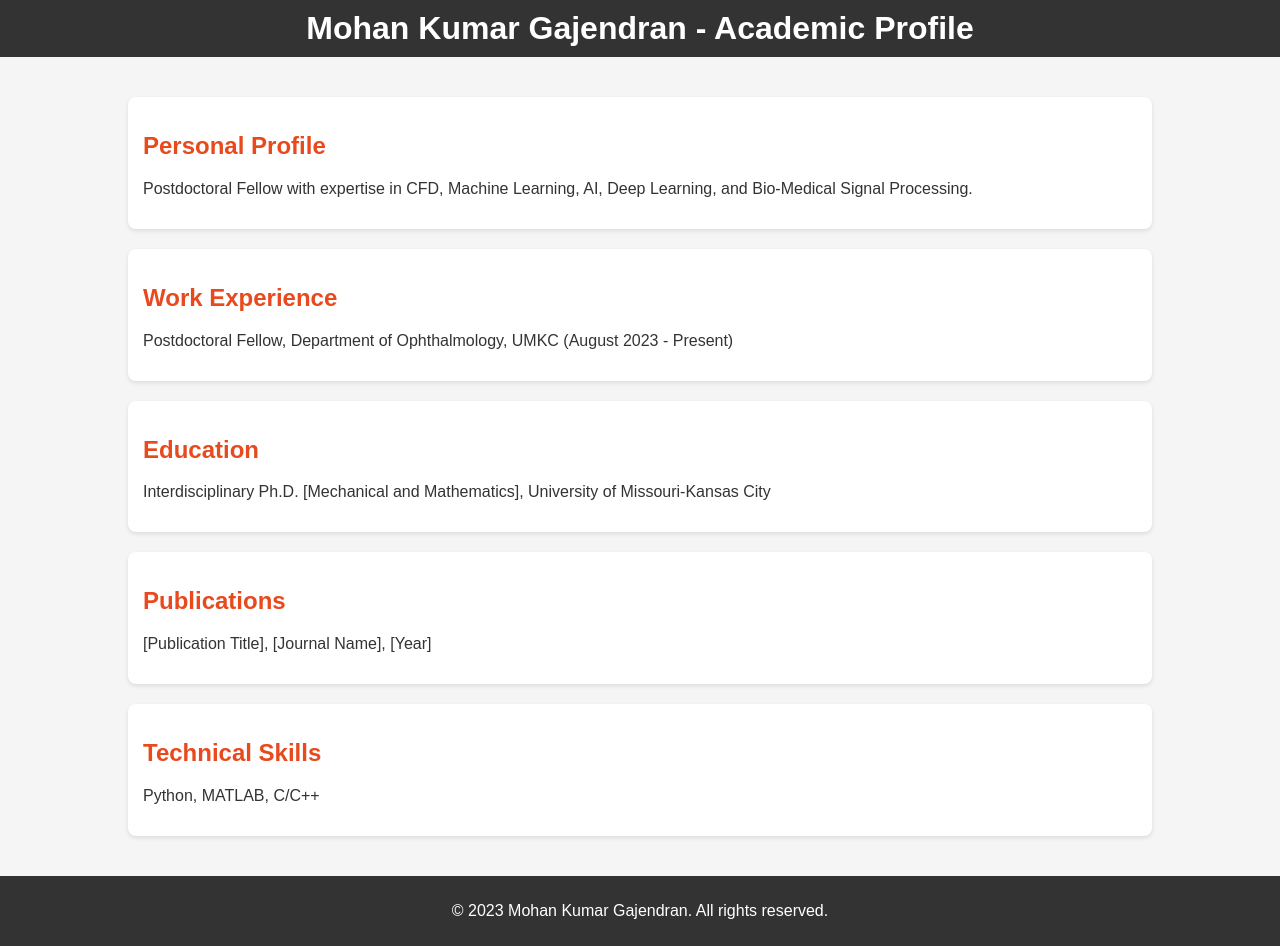
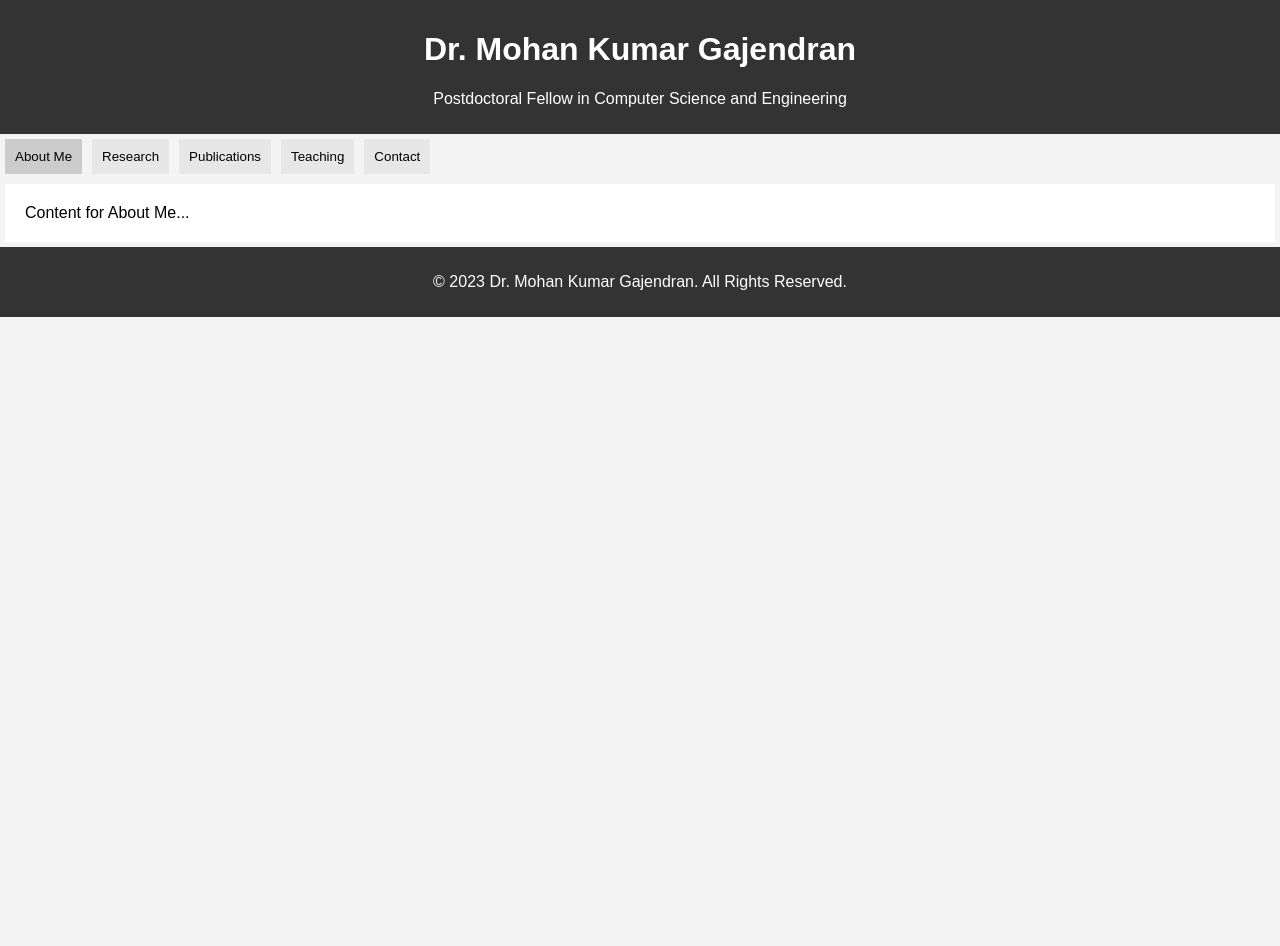
Before and after one commit to mkgajendran/mkgajendran.github.io, a plain HTML site: page index.html in a window 1280 px wide. After the commit the page ends 800 px from the top, so only its background shows below. Drawn offline with Linux system fonts and the light colour scheme.

Commit message:
Update index.html

```diff
--- a/index.html
+++ b/index.html
@@ -2,103 +2,94 @@
 <html lang="en">
 <head>
     <meta charset="UTF-8">
+    <meta http-equiv="X-UA-Compatible" content="IE=edge">
     <meta name="viewport" content="width=device-width, initial-scale=1.0">
-    <title>Mohan Kumar Gajendran - Academic Profile</title>
+    <title>Dr. Mohan Kumar Gajendran - Academic Profile</title>
     <style>
         body {
             font-family: Arial, sans-serif;
             margin: 0;
             padding: 0;
-            background-color: #f5f5f5;
-            color: #333;
+            background-color: #f4f4f4;
         }
-        .container {
-            width: 80%;
-            margin: auto;
-            padding: 20px;
-        }
-        header {
-            background-color: #333;
-            color: white;
-            padding: 10px 0;
-            text-align: center;
-        }
-        header h1 {
-            margin: 0;
-        }
-        section {
-            background-color: white;
-            margin: 20px 0;
-            padding: 15px;
-            border-radius: 8px;
-            box-shadow: 0 2px 4px rgba(0, 0, 0, 0.1);
-        }
-        h2 {
-            color: #e8491d;
-        }
-        ul {
-            list-style-type: none;
-            padding: 0;
-        }
-        footer {
+        header, footer {
             background-color: #333;
             color: white;
             text-align: center;
             padding: 10px 0;
-            position: relative;
-            bottom: 0;
-            width: 100%;
+        }
+        .tab {
+            cursor: pointer;
+            padding: 10px;
+            margin: 5px;
+            background-color: #e7e7e7;
+            border: none;
+            outline: none;
+        }
+        .tab:hover {
+            background-color: #ddd;
+        }
+        .active, .tab:hover {
+            background-color: #ccc;
+        }
+        #content {
+            padding: 20px;
+            background-color: white;
+            margin: 5px;
         }
     </style>
 </head>
 <body>
     <header>
-        <h1>Mohan Kumar Gajendran - Academic Profile</h1>
+        <h1>Dr. Mohan Kumar Gajendran</h1>
+        <p>Postdoctoral Fellow in Computer Science and Engineering</p>
     </header>
 
-    <div class="container">
-        <section id="profile">
-            <h2>Personal Profile</h2>
-            <p>Postdoctoral Fellow with expertise in CFD, Machine Learning, AI, Deep Learning, and Bio-Medical Signal Processing.</p>
-            <!-- Add more personal profile details here -->
-        </section>
-
-        <section id="experience">
-            <h2>Work Experience</h2>
-            <!-- List work experiences here -->
-            <p>Postdoctoral Fellow, Department of Ophthalmology, UMKC (August 2023 - Present)</p>
-            <!-- Add more experiences -->
-        </section>
-
-        <section id="education">
-            <h2>Education</h2>
-            <ul>
-                <li>Interdisciplinary Ph.D. [Mechanical and Mathematics], University of Missouri-Kansas City</li>
-                <!-- Add more educational qualifications -->
-            </ul>
-        </section>
-
-        <section id="publications">
-            <h2>Publications</h2>
-            <!-- List publications here -->
-            <p>[Publication Title], [Journal Name], [Year]</p>
-            <!-- Add more publications -->
-        </section>
-
-        <section id="skills">
-            <h2>Technical Skills</h2>
-            <ul>
-                <li>Python, MATLAB, C/C++</li>
-                <!-- Add more skills -->
-            </ul>
-        </section>
-
-        <!-- Add more sections as needed -->
-
-    </div>
+    <div id="tabs"></div>
+    <div id="content"></div>
 
     <footer>
-        <p>&copy; 2023 Mohan Kumar Gajendran. All rights reserved.</p>
+        <p>&copy; 2023 Dr. Mohan Kumar Gajendran. All Rights Reserved.</p>
     </footer>
+
+    <script>
+        const tabData = {
+            'About Me': 'Content for About Me...',
+            'Research': 'Content for Research. Detailing current and past research projects...',
+            'Publications': 'List of publications...',
+            'Teaching': 'Information about teaching experience, courses taught, etc...',
+            'Contact': 'Contact information, social media links, etc...'
+        };
+
+        function populateTabs() {
+            const tabsContainer = document.getElementById('tabs');
+            const contentContainer = document.getElementById('content');
+            let firstTab = true;
+
+            for (const [tabName, tabContent] of Object.entries(tabData)) {
+                const tab = document.createElement('button');
+                tab.className = 'tab';
+                tab.textContent = tabName;
+
+                tab.onclick = function() {
+                    const current = document.getElementsByClassName('active');
+                    if (current.length > 0) {
+                        current[0].className = current[0].className.replace(' active', '');
+                    }
+                    this.className += ' active';
+                    contentContainer.innerHTML = tabContent;
+                };
+
+                tabsContainer.appendChild(tab);
+
+                if (firstTab) {
+                    tab.click();
+                    firstTab = false;
+                }
+            }
+        }
+
+        populateTabs();
+    </script>
 </body>
 </html>
```
